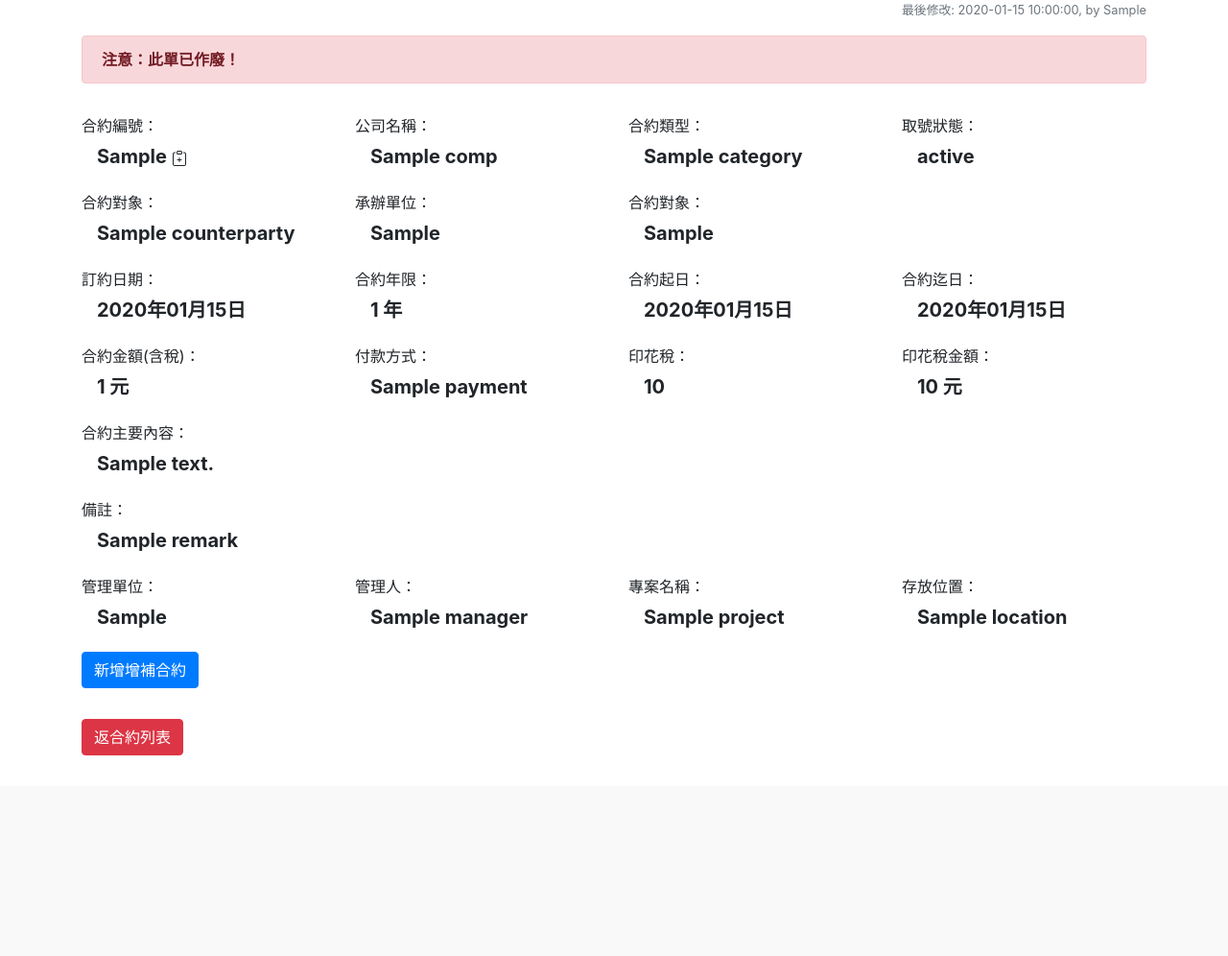
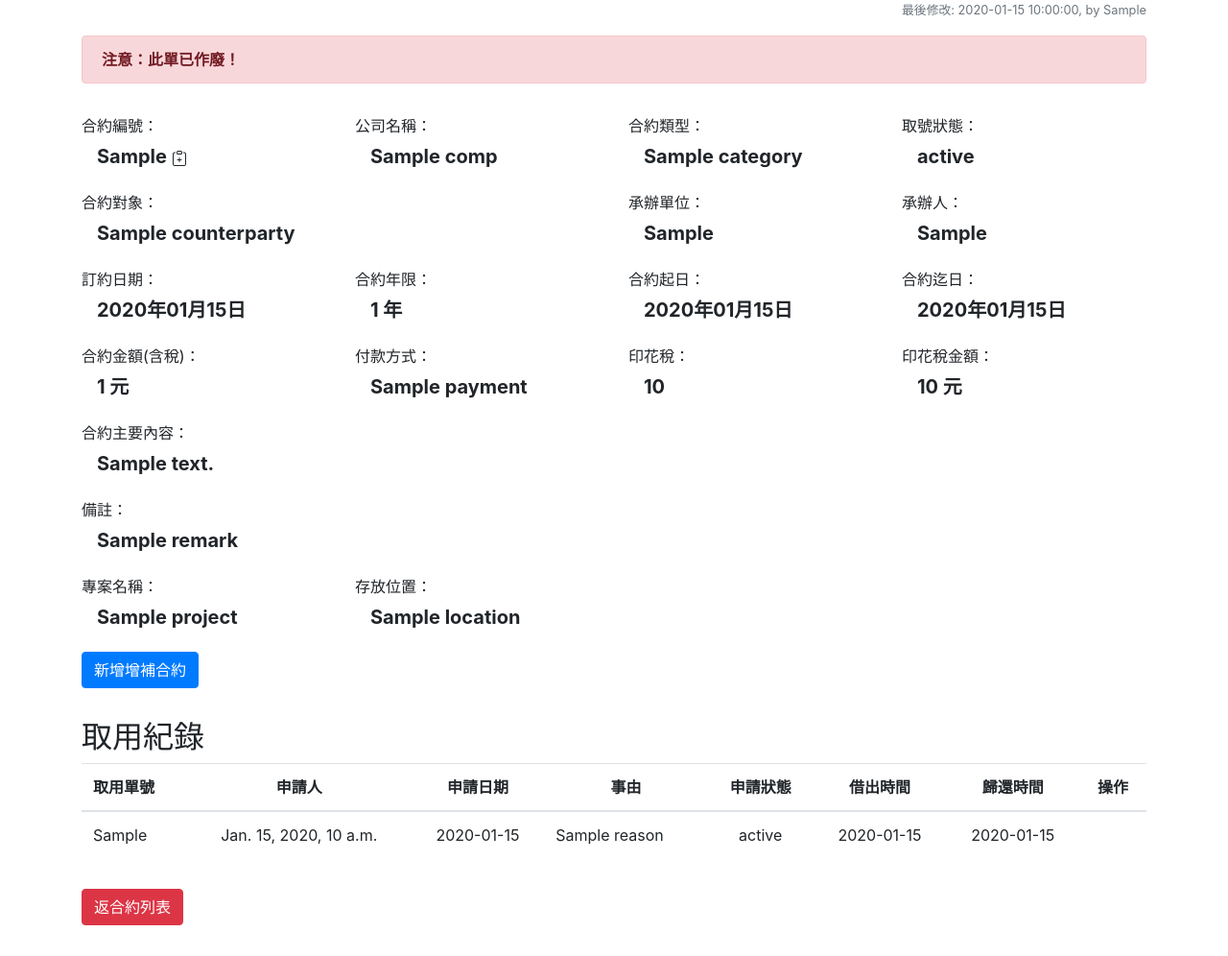
Before and after one commit to edward79519/getofficaldocnum, a Django app: template templates/docnum/contract/detail.html in a window 1280 px wide. Shown: the part 195-1191 px from the top of the page at 96% size. Before the commit the page ends 982 px from the top, so only its background shows below. Run offline with Django 3.2, Linux system fonts and the light colour scheme; the template is opened without the code that fills it: most values are stand-ins (such as "Sample title", 1, 10 or a date in 2020); parts of the project's set-up code (start-up, migrations or seed data) failed here and were passed over; some libraries are stand-ins or nearby versions.

Commit message:
- complete loan function. - remove column "manager", "manager_dept" - autofill 'counter_contact', 'counter_dept' by user, user dept. - add Group/Dept relation model for autofill "counter_dept" fullname.

```diff
--- a/docnum/urls.py
+++ b/docnum/urls.py
@@ -27,4 +27,8 @@ urlpatterns = [
     path('contract/<int:contra_id>/confirm/', views.contract_confirm, name='Contract_confirm'),
     path('contract/<int:contra_id>/archive/', views.contract_archive, name='Contract_archive'),
     path('contract/<int:contra_id>/addextend/', views.contract_extend, name='Contract_extend'),
+    path('contract/<int:contra_id>/loan/', views.contract_loan, name='Contract_loan'),
+    path('loan/<int:loan_id>/lentout/', views.loan_lendout, name="Loan_lend"),
+    path('loan/<int:loan_id>/backin/', views.loan_backin, name="Loan_back"),
+    path('loan/<int:loan_id>/cancel/', views.loan_cancel, name="Loan_cancel"),
 ]
--- a/templates/docnum/contract/detail.html
+++ b/templates/docnum/contract/detail.html
@@ -44,6 +44,11 @@
               歸檔
             </button>
           {% endif %}
+          {% if contract.status.name == "已歸檔" %}
+          <button type="button" class="btn btn-primary ml-3" data-toggle="modal" data-target="#loanModal">
+            申請取用
+          </button>
+          {% endif %}
         </div>
         {% if request.user|can_disable:contract %}
           <div class="col text-right">
@@ -82,7 +87,7 @@
         </div>
       </div>
       <div class="row mb-3">
-        <div class="col-12 col-md-3">
+        <div class="col-12 col-md-6">
           <label for="counterparty_id">合約對象：</label>
           <p id="counterparty_id" class="h5 pl-3 font-weight-bold">{{ contract.counterparty }}</p>
         </div>
@@ -90,8 +95,8 @@
           <label for="counter_dept_id">承辦單位：</label>
           <p id="counter_dept_id" class="h5 pl-3 font-weight-bold">{{ contract.counter_dept }}</p>
         </div>
-        <div class="col-12 col-md-6">
-          <label for="counter_contact">合約對象：</label>
+        <div class="col-12 col-md-3">
+          <label for="counter_contact">承辦人：</label>
           <p id="counter_contact_id" class="h5 pl-3 font-weight-bold">{{ contract.counter_contact }}</p>
         </div>
       </div>
@@ -144,14 +149,14 @@
         </div>
       </div>
       <div class="row mb-3">
-        <div class="col-12 col-md-3">
-          <label for="manage_dept_id">管理單位：</label>
-          <p id="manage_dept_id" class="h5 pl-3 font-weight-bold">{{ contract.manage_dept|default_if_none:"無" }}</p>
-        </div>
-        <div class="col-12 col-md-3">
-          <label for="manager_id">管理人：</label>
-          <p id="manager_id" class="h5 pl-3 font-weight-bold">{{ contract.manager|default_if_none:"無" }}</p>
-        </div>
+{#        <div class="col-12 col-md-3">#}
+{#          <label for="manage_dept_id">管理單位：</label>#}
+{#          <p id="manage_dept_id" class="h5 pl-3 font-weight-bold">{{ contract.manage_dept|default_if_none:"無" }}</p>#}
+{#        </div>#}
+{#        <div class="col-12 col-md-3">#}
+{#          <label for="manager_id">管理人：</label>#}
+{#          <p id="manager_id" class="h5 pl-3 font-weight-bold">{{ contract.manager|default_if_none:"無" }}</p>#}
+{#        </div>#}
         <div class="col-12 col-md-3">
           <label for="project_id">專案名稱：</label>
           <p id="project_id" class="h5 pl-3 font-weight-bold">{{ contract.project|default_if_none:"無" }}</p>
@@ -208,6 +213,60 @@
         </div>
         {% endif %}
       </div>
+      <div class="row mb-3">
+        <div class="col-12">
+          <h2>取用紀錄</h2>
+        </div>
+        <div class="col-12">
+          <div class="table-responsive" id="table">
+            <table class="table table-hover">
+              <thead>
+                <tr>
+                  <th scope="col" class="fit">取用單號</th>
+                  <th scope="col" class="text-center">申請人</th>
+                  <th scope="col" class="text-center">申請日期</th>
+                  <th scope="col" class="text-center">事由</th>
+                  <th scope="col" class="text-center">申請狀態</th>
+                  <th scope="col" class="text-center">借出時間</th>
+                  <th scope="col" class="text-center">歸還時間</th>
+                  <th scope="col" class="text-center">操作</th>
+                </tr>
+              </thead>
+              <tbody class="list">
+                {% for loan in loans %}
+                  <tr>
+                    <td>{{ loan.sn }}</td>
+                    <td class="text-center">{{ loan.created_by }}</td>
+                    <td class="text-center">{{ loan.add_time|date:"Y-m-d" }}</td>
+                    <td>{{ loan.reason }}</td>
+                    <td class="text-center">{{ loan.status }}</td>
+                    <td class="text-center">{{ loan.out_time|date:"Y-m-d" }}</td>
+                    <td class="text-center">{{ loan.in_time|date:"Y-m-d" }}</td>
+                    <td class="text-center">
+                      {% if user|has_group:"OffDoc Manager" %}
+                        {% if loan.status == "申請中" %}
+                          <a class="btn btn-sm btn-success" href="{% url 'Loan_lend' loan.id %}">借出</a>
+                        {% elif loan.status == "借出中"%}
+                          <a class="btn btn-sm btn-warning" href="{% url 'Loan_back' loan.id %}">歸還</a>
+                        {% endif %}
+                      {% endif %}
+                      {% if request.user.id == loan.created_by.id %}
+                        {% if loan.status == "申請中" %}
+                          <a class="btn btn-sm btn-danger" href="{% url 'Loan_cancel' loan.id %}">取消申請</a>
+                        {% endif %}
+                      {% endif %}
+                    </td>
+                  </tr>
+                {% empty %}
+                  <tr>
+                    <td colspan="6" class="text-center"> 目前沒有公文或沒有權限觀看。 </td>
+                  </tr>
+                {% endfor %}
+              </tbody>
+            </table>
+          </div>
+        </div>
+      </div>
       <div class="row">
         <div class="col-12">
           <a href="{% url 'Contract_list' %}"><div role="button" class="btn btn-danger">返合約列表</div></a>
@@ -245,7 +304,7 @@
       </div>
     {% endif %}
     {% if request.user|can_archive:contract %}
-      <!-- Disable Modal 作廢小視窗 -->
+      <!-- archive Modal 歸檔小視窗 -->
       <div class="modal fade" id="archiveModal" tabindex="-1" role="dialog" aria-labelledby="archiveModalLabel" aria-hidden="true">
         <div class="modal-dialog" role="document">
           <div class="modal-content">
@@ -275,6 +334,46 @@
         </div>
       </div>
     {% endif %}
+    {% if contract.status.name == "已歸檔" %}
+      <!-- loan Modal 取用小視窗 -->
+      <div class="modal fade" id="loanModal" tabindex="-1" role="dialog" aria-labelledby="loanModalLabel" aria-hidden="true">
+        <div class="modal-dialog" role="document">
+          <div class="modal-content">
+            <form method="POST" action="{% url 'Contract_loan' contract.id %}" class="needs-validation" onsubmit="" novalidate>
+            {% csrf_token %}
+              <div class="modal-header">
+                <h5 class="modal-title" id="loanModalLabel">申請取用 {{ contract.sn }} ？</h5>
+                <button type="button" class="close" data-dismiss="modal" aria-label="Close">
+                  <span aria-hidden="true">&times;</span>
+                </button>
+              </div>
+              <div class="modal-body">
+                <div class="row">
+                  <div class="col-4">合約編號：</div>
+                  <div class="col-8 font-weight-bold">{{ contract.sn }}</div>
+                  <div class="col-4">公司名稱：</div>
+                  <div class="col-8 font-weight-bold">{{ contract.comp.fullname }}</div>
+                  <div class="col-4">合約類別：</div>
+                  <div class="col-8 font-weight-bold">{{ contract.category.name }}</div>
+                  <div class="col-4">合約對象：</div>
+                  <div class="col-8 font-weight-bold">{{ contract.counterparty }}</div>
+                </div>
+                <label for="id_bor_reason">取用原因*：</label>
+                <input class="form-control" id="id_bor_reason" name="bor_reason" required>
+                <div class="invalid-feedback">
+                  請填取用原因！
+                </div>
+              </div>
+              <div class="modal-footer">
+                <button type="button" class="btn btn-secondary" data-dismiss="modal">取消</button>
+                <button type="submit" class="btn btn-primary">申請取用</button>
+              </div>
+            </form>
+          </div>
+        </div>
+      </div>
+    {% endif %}
+
   </section>
   <script type="application/javascript">
     // 複製序號進剪貼簿
```
Also changed, not shown: docnum/admin.py (+12 -1 lines), docnum/forms.py (+4 -4 lines), docnum/models.py (+52 -1 lines), docnum/views.py (+78 -3 lines), templates/docnum/contract/add.html (+13 -12 lines), templates/docnum/contract/extend.html (+12 -12 lines), templates/docnum/contract/update.html (+12 -12 lines), docnum/migrations/0012_contactloan_historicalcontactloan.py (added), docnum/migrations/0013_auto_20230116_1600.py (added), docnum/migrations/0014_auto_20230116_1608.py (added), docnum/migrations/0015_groupdeptrelation.py (added). Lines whose indentation alone changed are shown as unchanged.
